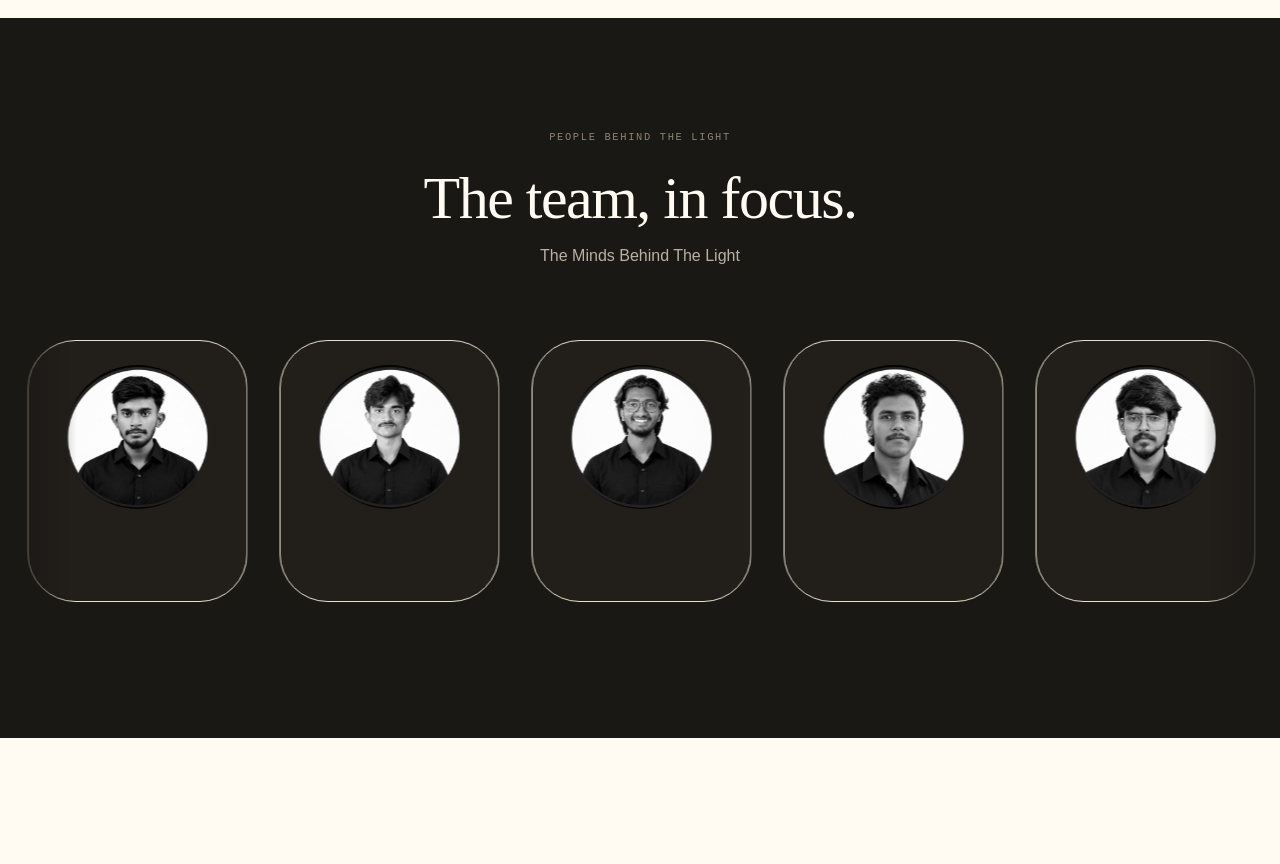
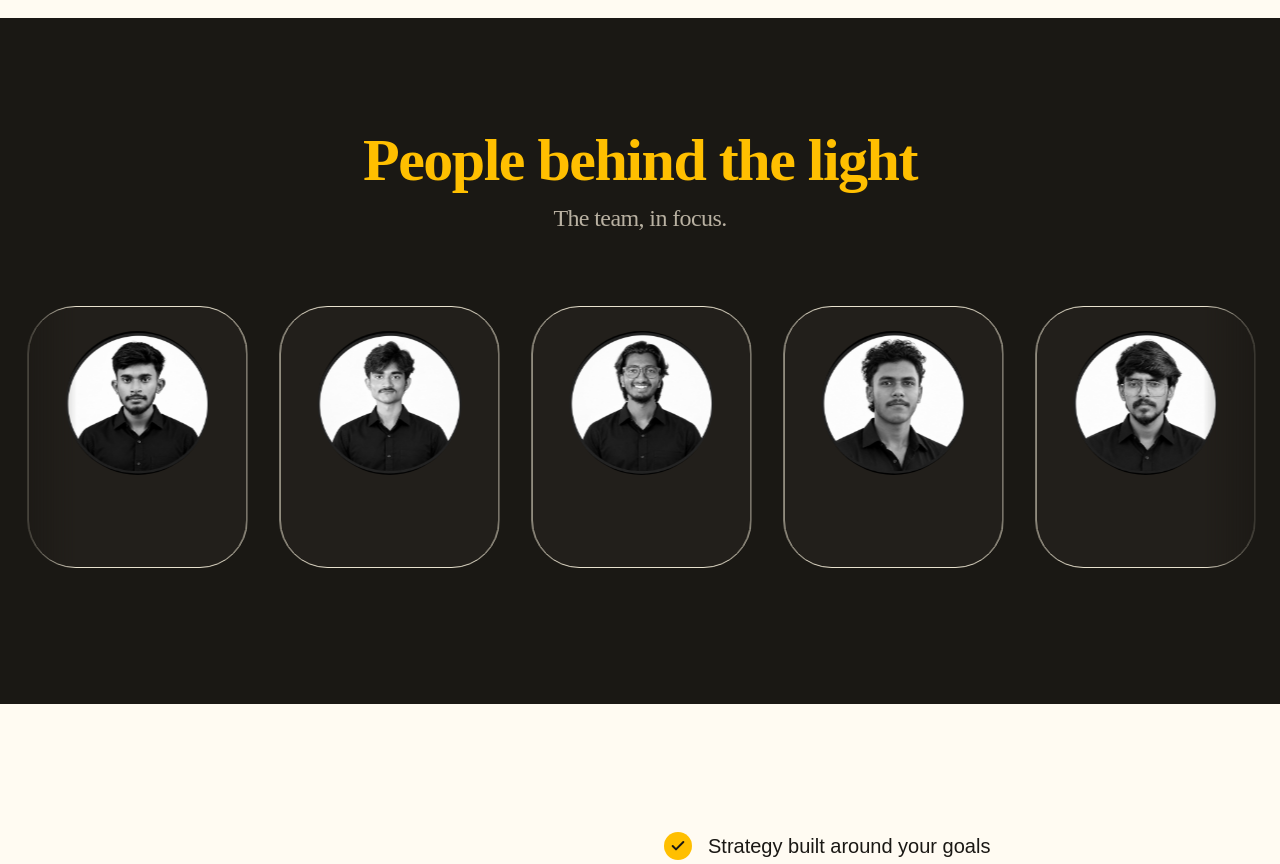
Before and after one commit to RavindraM0/lms, a React (Vite) app: page /about in a window 1280 px wide. Shown: the part 1080-1944 px from the top of the page. Built offline with nearby package versions, Linux system fonts and the light colour scheme; a web font is replaced by a local one.

Commit message:
Make 'People behind the light' main heading in big golden yellow and remove extra subtitle

```diff
--- a/src/pages/About.tsx
+++ b/src/pages/About.tsx
@@ -58,13 +58,12 @@ export default function About() {
       </div>
     </section>
     <section className="bg-[#1a1814] text-[#fffbf2] py-20 lg:py-28 overflow-hidden" data-testid="about-team-section">
-      <div className="mx-auto max-w-[1320px] px-5 lg:px-8 mb-12 flex flex-col items-center text-center gap-4">
-        <Eyebrow>People behind the light</Eyebrow>
-        <h2 className="mt-2 font-serif text-4xl tracking-tight sm:text-5xl lg:text-6xl">
+      <div className="mx-auto max-w-[1320px] px-5 lg:px-8 mb-12 flex flex-col items-center text-center gap-2">
+        <h2 className="font-serif text-4xl sm:text-5xl lg:text-6xl font-bold tracking-tight text-[#ffbf00]">
+          People behind the light
+        </h2>
+        <p className="mt-1 font-serif text-xl sm:text-2xl tracking-tight text-[#b9b1a2]">
           The team, in focus.
-        </h2>
-        <p className="max-w-md text-sm sm:text-base leading-6 text-[#b9b1a2]">
-          The Minds Behind The Light
         </p>
       </div>
 
```
